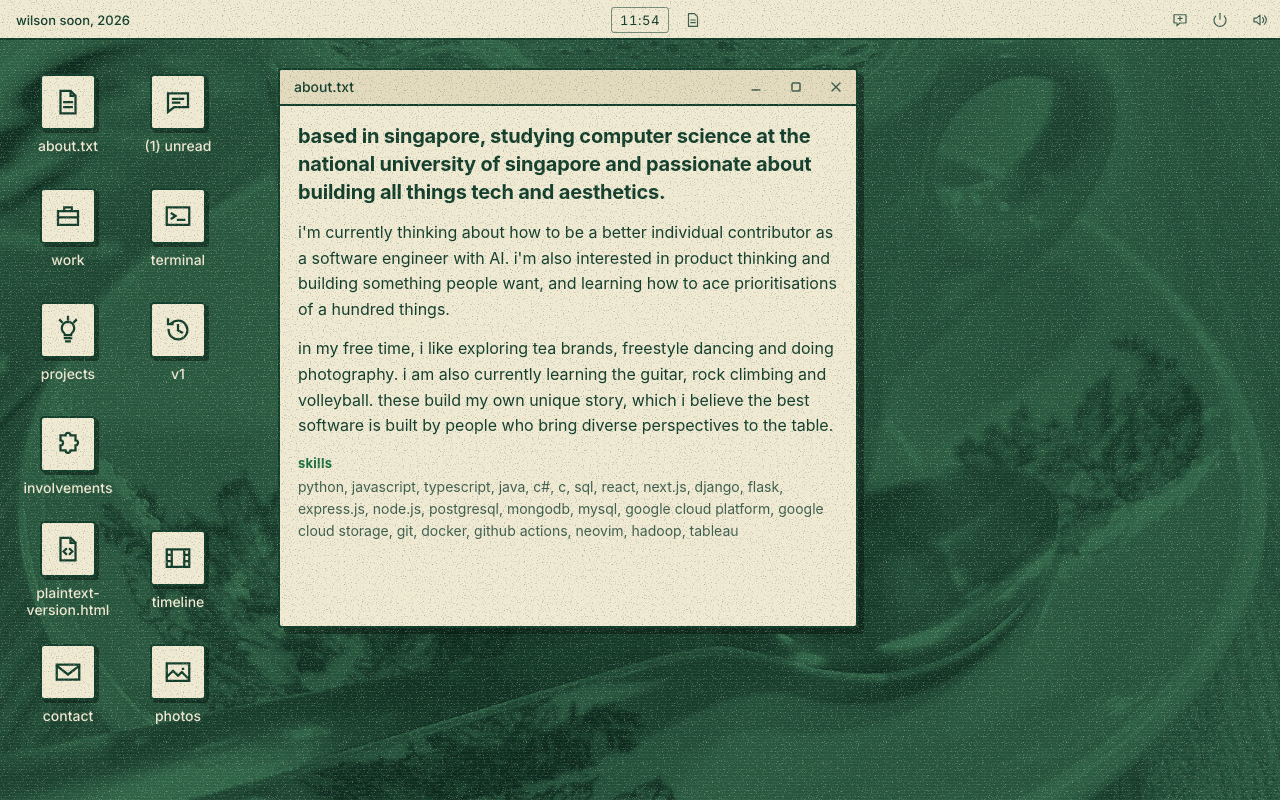
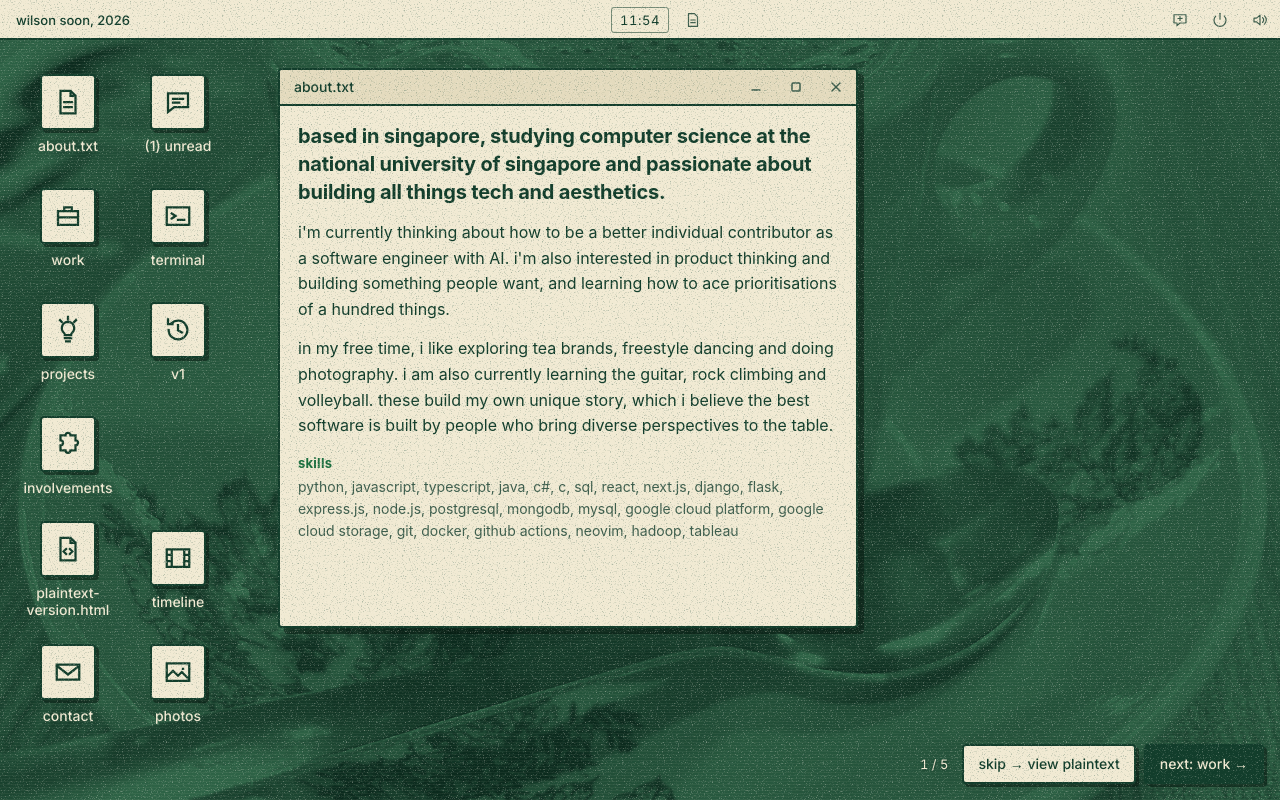
Before and after one commit to wilsonsfh/website-portfolio, a React (Vite) app: page / in a window 1280 px wide. Both pictures are taken after a click on the button "turn on". Built offline with nearby package versions, Linux system fonts and the light colour scheme.

Commit message:
onboarding: tour with next, back and skip in the bottom-right corner; contact lists the rest of the desktop

```diff
--- a/src/components/greeting/Desktop.tsx
+++ b/src/components/greeting/Desktop.tsx
@@ -34,6 +34,12 @@ function useViewport() {
 
 type Win = { id: AppId; x: number; y: number; z: number; focus: boolean; w?: number; h?: number; max?: boolean; min?: boolean }; // w/h: set once the visitor resizes
 const PHONE = 640;
+
+// onboarding: about.txt opens first, then "next" walks these in order (each window stacks on the last)
+const TOUR: AppId[] = ["about", "work", "projects", "activities", "contact"];
+const TOUR_KEY = "tour-done"; // sessionStorage: finished or skipped in this tab
+type Tour = { cur: AppId; trail: AppId[] }; // cur: a TOUR step, or "plain" after "skip"; trail: where the visitor came from, for "back"
+const tourDone = () => { try { return sessionStorage.getItem(TOUR_KEY) === "1"; } catch { return false; } };
 const MAX_INSET = 8; // gap around a maximized window
 
 const size = (id: AppId, vw: number, vh: number) => {
@@ -63,7 +69,9 @@ export default function Desktop({ onPowerOff, focusOnMount }: { onPowerOff: () =
   const [sound, setSound] = useState(getSoundOn);
   const phone = vp.w < PHONE;
   const zRef = useRef(11);
-  const [wins, setWins] = useState<Win[]>(() => (window.innerWidth >= PHONE ? [place("about", 0, 11, focusOnMount)] : []));
+  const [tour, setTour] = useState<Tour | null>(() => (tourDone() ? null : { cur: "about", trail: [] }));
+  // about.txt opens on landing; on a phone only while the tour runs (otherwise phones start on the icon grid)
+  const [wins, setWins] = useState<Win[]>(() => (window.innerWidth >= PHONE || !tourDone() ? [place("about", 0, 11, focusOnMount)] : []));
 
   const reduce = useReducedMotion();
   const [rollsOpen, setRollsOpen] = useState(false); // false = rolled up and hidden; the timeline icon unrolls them
@@ -260,6 +268,7 @@ export default function Desktop({ onPowerOff, focusOnMount }: { onPowerOff: () =
         ))}
       </nav>
 
+      {tour && <div className="dk-tour-corner">{tourBar()}</div>}
       <div className="dk-dock-row">
         <AnimatePresence>
           {docked.length > 0 && (
```
